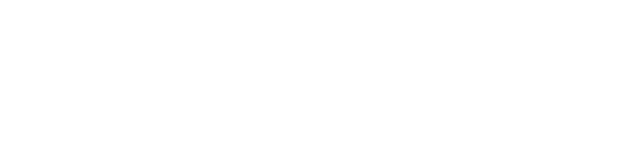
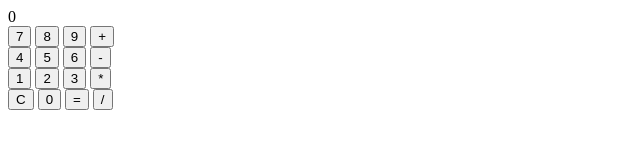
Before and after one commit to jomargrumbawa/calculator, a plain HTML site: page index.html in a window 1280 px wide. Shown: the whole page, without its empty margins (0-640 px from the left). Drawn offline with Linux system fonts and the light colour scheme.

Commit message:
Add calculator content

```diff
--- a/index.html
+++ b/index.html
@@ -6,6 +6,35 @@
   <link rel="stylesheet" href="css/styles.css">
 </head>
 <body>
+  <div class="calc">
+    <div class="calc--display">0</div>
+    <div class="calc--buttons">
+      <div class="calc--buttons--row">
+        <button class="calc--button">7</button>
+        <button class="calc--button">8</button>
+        <button class="calc--button">9</button>
+        <button class="calc--button">+</button>
+      </div>
+      <div class="calc--buttons--row">
+        <button class="calc--button">4</button>
+        <button class="calc--button">5</button>
+        <button class="calc--button">6</button>
+        <button class="calc--button">-</button>
+      </div>
+      <div class="calc--buttons--row">
+        <button class="calc-button">1</button>
+        <button class="calc-button">2</button>
+        <button class="calc-button">3</button>
+        <button class="calc-button">*</button>
+      </div>
+      <div class="calc--buttons--row">
+        <button class="calc-button">C</button>
+        <button class="calc-button">0</button>
+        <button class="calc-button">=</button>
+        <button class="calc-button">/</button>
+      </div>
+    </div>
+  </div>
   <script src="js/script.js"></script>
 </body>
 </html>
```
